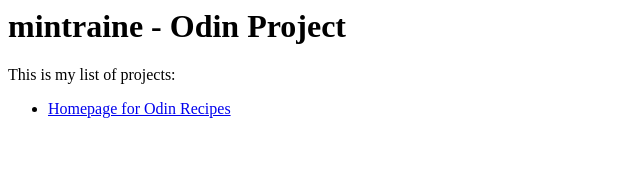
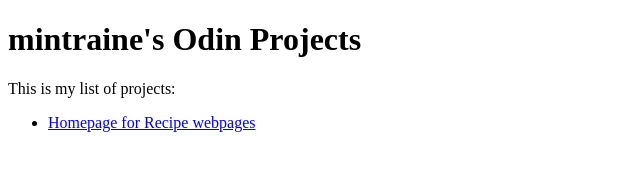
Before and after one commit to mintraine/Odin-Projects, a plain HTML site: page index.html in a window 1280 px wide. Shown: the whole page, without its empty margins (0-640 px from the left). Drawn offline with Linux system fonts and the light colour scheme.

Commit message:
Add initial project files and main index.html

```diff
--- a/index.html
+++ b/index.html
@@ -1,5 +1,15 @@
-<h1>mintraine - Odin Project</h1>
+<!DOCTYPE html>
+<html lang="en">
+<head>
+    <meta charset="UTF-8">
+    <meta name="viewport" content="width=device-width, initial-scale=1.0">
+    <title>Odin Projects</title>
+    <h1>mintraine's Odin Projects</h1>
+</head>
+<body>
 <p>This is my list of projects:</p>
 <ul>
-    <li><a href="odin-recipes/index.html" target="_blank" rel="noopener noreferrer">Homepage for Odin Recipes</a></li>
+    <li><a href="odin-recipes/index.html" target="_blank" rel="noopener noreferrer">Homepage for Recipe webpages</a></li>
 </ul>
+</body>
+</html>
```
